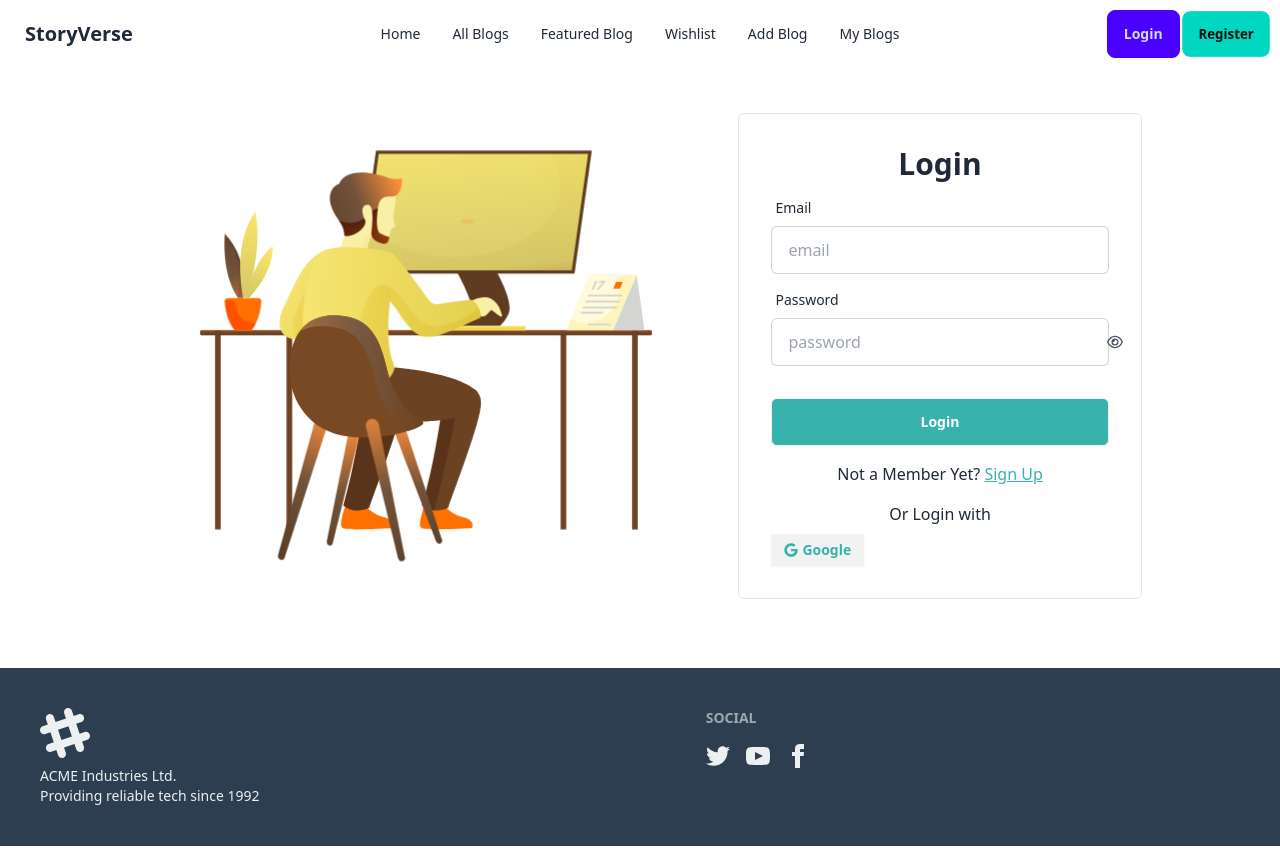
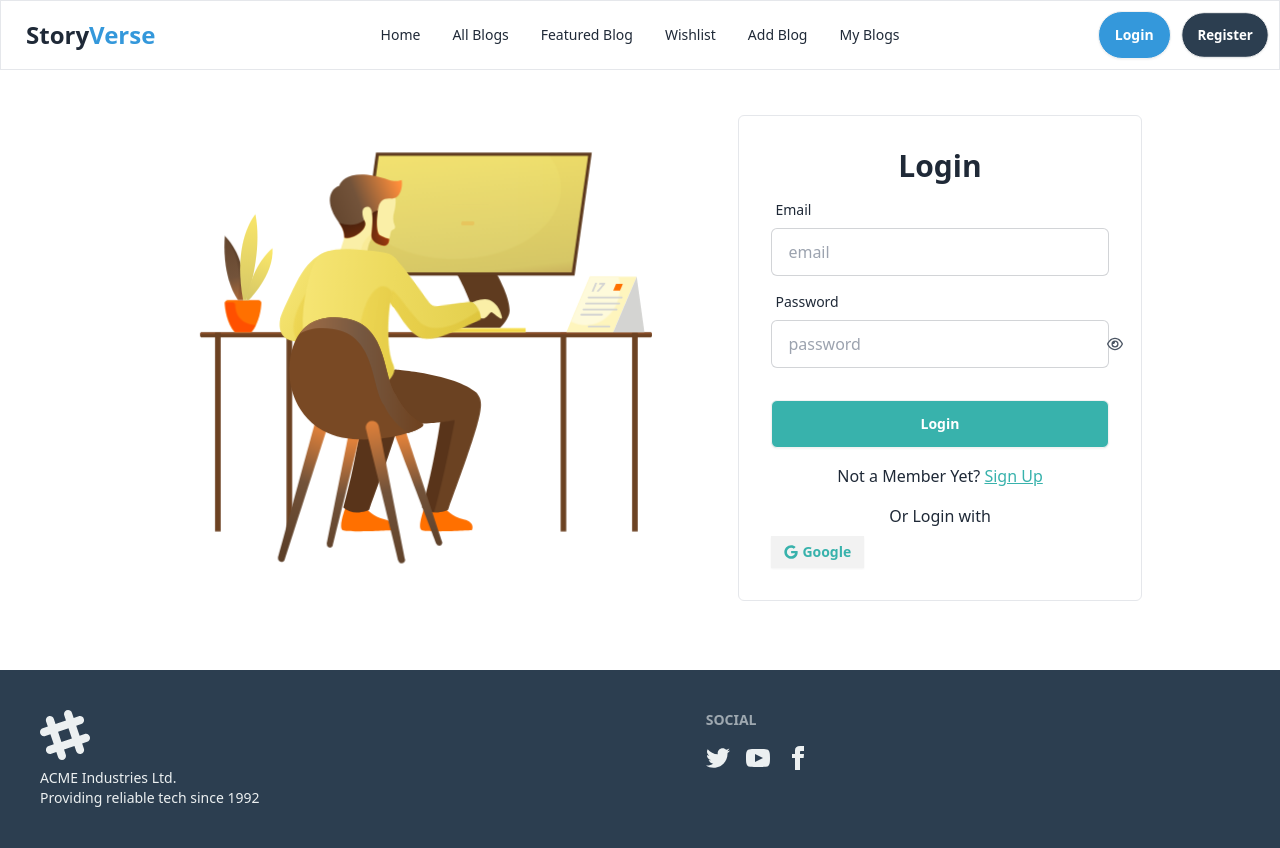
Before and after one commit to joysaha023/storyverse-client-side, a React (Vite) app: page /login in a window 1280 px wide. Built offline with nearby package versions, Linux system fonts and the light colour scheme; no server answers.

Commit message:
navbar design complete

```diff
--- a/src/Components/Shared/Navbar.jsx
+++ b/src/Components/Shared/Navbar.jsx
@@ -16,7 +16,7 @@ const Navbar = () => {
           to={"/"}
           className={({ isActive }) =>
             isActive
-              ? "bg-white hover:bg-white text-[#38B2AC] border-0 font-semibold underline"
+              ? "bg-white hover:bg-white text-[#3498DB] border-0 font-semibold underline"
               : "font-medium"
           }
         >
@@ -28,7 +28,7 @@ const Navbar = () => {
           to={"/allblogs"}
           className={({ isActive }) =>
             isActive
-              ? "bg-white hover:bg-white text-[#38B2AC] border-0 font-semibold underline"
+              ? "bg-white hover:bg-white text-[#3498DB] border-0 font-semibold underline"
               : "font-medium"
           }
         >
@@ -40,7 +40,7 @@ const Navbar = () => {
           to={"/featuredblogs"}
           className={({ isActive }) =>
             isActive
-              ? "bg-white hover:bg-white text-[#38B2AC] border-0 font-semibold underline"
+              ? "bg-white hover:bg-white text-[#3498DB] border-0 font-semibold underline"
               : "font-medium"
           }
         >
@@ -52,7 +52,7 @@ const Navbar = () => {
           to={"/wishlist"}
           className={({ isActive }) =>
             isActive
-              ? "bg-white hover:bg-white text-[#38B2AC] border-0 font-semibold underline"
+              ? "bg-white hover:bg-white text-[#3498DB] border-0 font-semibold underline"
               : "font-medium"
           }
         >
@@ -64,7 +64,7 @@ const Navbar = () => {
           to={"/addblogs"}
           className={({ isActive }) =>
             isActive
-              ? "bg-white hover:bg-white text-[#38B2AC] border-0 font-semibold underline"
+              ? "bg-white hover:bg-white text-[#3498DB] border-0 font-semibold underline"
               : "font-medium"
           }
         >
@@ -87,7 +87,7 @@ const Navbar = () => {
   );
 
   return (
-    <div className="navbar bg-base-100">
+    <div className="navbar border bg-base-100">
       <div className="navbar-start">
         <div className="dropdown">
           <div tabIndex={0} role="button" className="btn btn-ghost lg:hidden">
@@ -108,13 +108,13 @@ const Navbar = () => {
           </div>
           <ul
             tabIndex={0}
-            className="menu menu-sm dropdown-content mt-3 z-[1] p-2 shadow bg-base-100 rounded-box w-52"
+            className="menu menu-sm dropdown-content mt-3 z-[20] p-2 shadow bg-base-100 rounded-box w-52"
           >
             {navlink}
           </ul>
         </div>
-        <Link to={"/"} className="btn btn-ghost hover:bg-white text-xl">
-          StoryVerse
+        <Link to={"/"} className="btn btn-ghost gap-0 font-bold hover:bg-white text-2xl">
+          Story<span className="text-[#3498DB]">Verse</span>
         </Link>
       </div>
       <div className="navbar-center hidden lg:flex">
@@ -122,7 +122,7 @@ const Navbar = () => {
       </div>
       <div className="navbar-end">
         {user ? (
-          <div className="flex items-center">
+          <div className="flex md:gap-2 items-center">
             <button className="btn btn-ghost btn-circle">
               <div className="dropdown dropdown-end">
                 <div
@@ -156,16 +156,16 @@ const Navbar = () => {
                 </ul>
               </div>
             </button>
-            <button onClick={handlelogout} className="btn btn-error">
+            <button onClick={handlelogout} className="btn btn-sm md:btn-md text-white rounded-full btn-error">
               Log Out
             </button>
           </div>
         ) : (
-          <div className="flex ">
-            <Link to={"/login"} className="btn btn-sm lg:btn-md btn-primary">
+          <div className="flex gap-2">
+            <Link to={"/login"} className="btn btn-sm lg:btn-md rounded-full text-white bg-[#3498DB] hover:text-black">
               Login
             </Link>
-            <Link to={"/register"} className="btn hidden md:flex btn-accent">
+            <Link to={"/register"} className="btn hidden md:flex rounded-full text-white bg-[#2C3E50] hover:text-black">
               Register
             </Link>
           </div>
--- a/src/Layouts/Root.jsx
+++ b/src/Layouts/Root.jsx
@@ -7,7 +7,9 @@ const Root = () => {
     return (
         <div>
             <Navbar></Navbar>
+            <div className='min-h-[calc(100vh-248px)]'>
             <Outlet></Outlet>
+            </div>
             <Footer></Footer>
         </div>
     );
--- a/src/Pages/WishList/WishList.jsx
+++ b/src/Pages/WishList/WishList.jsx
@@ -2,7 +2,7 @@ import React from 'react';
 
 const WishList = () => {
     return (
-        <div>
+        <div className='max-w-6xl mx-auto'>
             <h2 className='text-4xl'>Wishlist </h2>
         </div>
     );
```
